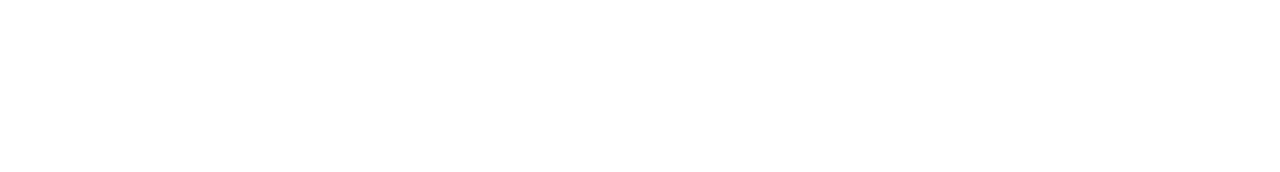
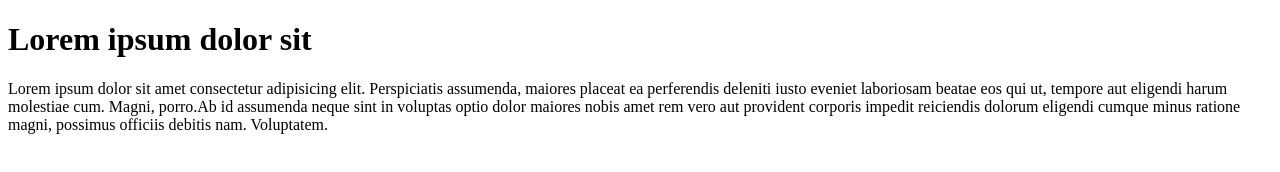
Before and after one commit to kgbendezu/Sesion02frontend, a plain HTML site: page Index.html in a window 1280 px wide. Drawn offline with Linux system fonts and the light colour scheme.

Commit message:
titulo y parrafo agregado

```diff
--- a/Index.html
+++ b/Index.html
@@ -6,6 +6,9 @@
 </title>
     </head>
     <body>
-
+        <h1>
+            Lorem ipsum dolor sit
+        </h1>
+        <p>Lorem ipsum dolor sit amet consectetur adipisicing elit. Perspiciatis assumenda, maiores placeat ea perferendis deleniti iusto eveniet laboriosam beatae eos qui ut, tempore aut eligendi harum molestiae cum. Magni, porro.Ab id assumenda neque sint in voluptas optio dolor maiores nobis amet rem vero aut provident corporis impedit reiciendis dolorum eligendi cumque minus ratione magni, possimus officiis debitis nam. Voluptatem.</p>
     </body>
 </html>
```
